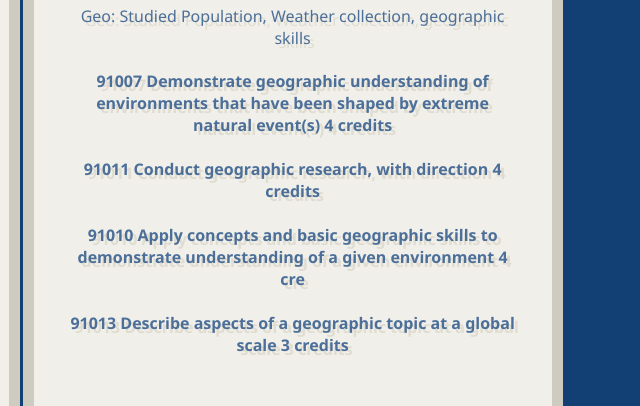
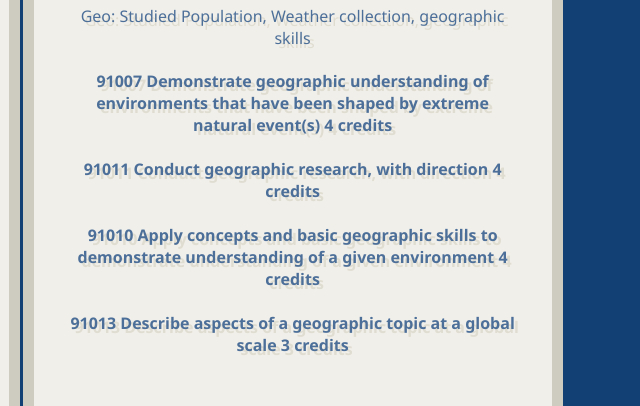
Before and after one commit to bxanca/Noitpo-Website, a plain HTML site: page socialsciences.html in a window 1280 px wide. Shown: the part 502-908 px from the top of the page, 623-1263 px from the left. Drawn offline with Linux system fonts and the light colour scheme.

Commit message:
spelling correction

```diff
--- a/socialsciences.html
+++ b/socialsciences.html
@@ -67,7 +67,7 @@
   <br><br>
   91011	Conduct geographic research, with direction	4 credits
   <br><br>
-  91010	Apply concepts and basic geographic skills to demonstrate understanding of a given environment	4 cre
+  91010	Apply concepts and basic geographic skills to demonstrate understanding of a given environment	4 credits
   <br><br>
   91013	Describe aspects of a geographic topic at a global scale	3 credits
 </h4>
```
